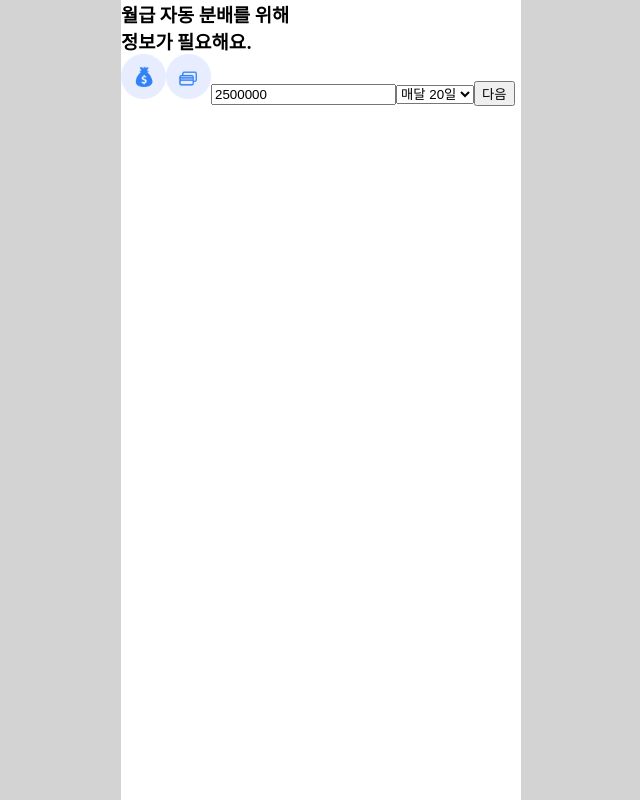
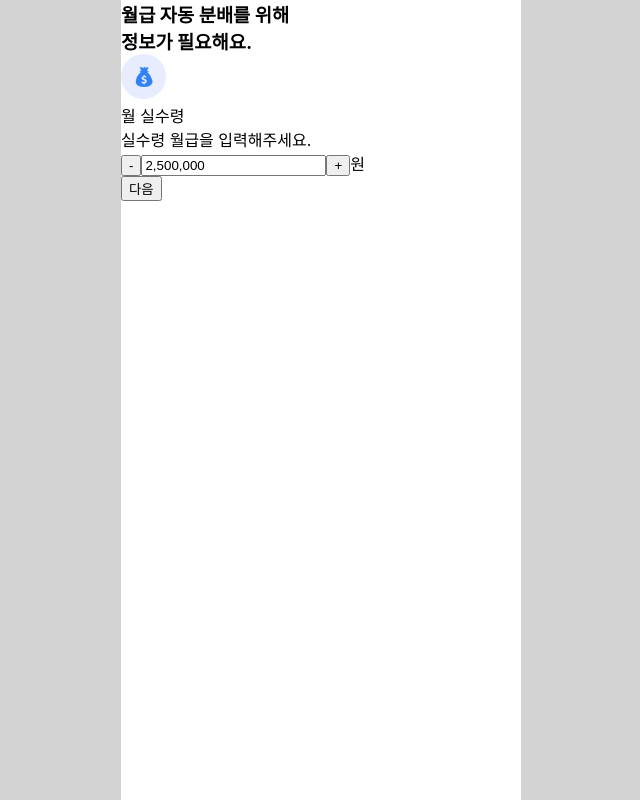
Before and after one commit to inthhh/bufl_fe, a React (Create React App) app: page /sign/salary-info in a window 1280 px wide. Shown: the whole page, without its empty margins (319-959 px from the left). Built offline with nearby package versions, Linux system fonts and the light colour scheme.

Commit message:
feat: 월급 입력 및 월급일 선택 기능 추가

```diff
--- a/src/SignOn/pages/SalaryInfoPage.tsx
+++ b/src/SignOn/pages/SalaryInfoPage.tsx
@@ -3,32 +3,77 @@ import { useNavigate } from "react-router-dom";
 import "../style/style.css";
 import MoneyImg from "../images/money.png";
 import DateImg from "../images/date.png";
+
 function SalaryInfoPage() {
   const navigate = useNavigate();
+  const [step, setStep] = useState(1);
   const [salary, setSalary] = useState(2500000);
-  const [payday, setPayday] = useState("매달 20일");
+  const [payday, setPayday] = useState("20일");
+
+  const formatSalary = (value: number) => value.toLocaleString();
+
+  const handleSalaryChange = (e: React.ChangeEvent<HTMLInputElement>) => {
+    const rawValue = e.target.value.replace(/\D/g, "");
+    setSalary(Number(rawValue) || 0);
+  };
+
+  const adjustSalary = (amount: number) => {
+    setSalary((prevSalary) => Math.max(0, prevSalary + amount));
+  };
+
+  const paydayOptions = Array.from(
+    { length: 31 },
+    (_, i) => `${i + 1}일`
+  ).concat("말일");
 
   return (
+    <div>
+      {step === 1 ? (
         <div>
           <h3>
             월급 자동 분배를 위해
             <br /> 정보가 필요해요.
           </h3>
-      <img src={MoneyImg} alt="money" width="45px"/>
-      <img src={DateImg} alt="date" width="45px"/>
+          <img src={MoneyImg} alt="money" width="45px" />
+          <p>월 실수령</p>
+          <p>실수령 월급을 입력해주세요.</p>
+
+          <div>
+            <button onClick={() => adjustSalary(-500000)}>-</button>
             <input
-        type="number"
-        value={salary}
-        onChange={(e) => setSalary(Number(e.target.value))}
+              type="text"
+              value={formatSalary(salary)}
+              onChange={handleSalaryChange}
             />
+            <button onClick={() => adjustSalary(500000)}>+</button>
+            <span>원</span>
+          </div>
+
+          <button onClick={() => setStep(2)}>다음</button>
+        </div>
+      ) : (
+        <div>
+          <h3>
+            월급 자동 분배를 위해
+            <br /> 정보가 필요해요.
+          </h3>
+          <img src={DateImg} alt="date" width="45px" />
+          <p>월급일</p>
+
+          <span>매달</span>
           <select value={payday} onChange={(e) => setPayday(e.target.value)}>
-        <option>매달 10일</option>
-        <option>매달 15일</option>
-        <option>매달 20일</option>
-        <option>매달 25일</option>
+            {paydayOptions.map((day) => (
+              <option key={day} value={day}>
+                {day}
+              </option>
+            ))}
           </select>
 
+          <p>{payday} 새벽에 월급 쪼개기를 진행할게요.</p>
+
           <button onClick={() => navigate("/sign/interest")}>다음</button>
+        </div>
+      )}
     </div>
   );
 }
```
Lines whose indentation alone changed are shown as unchanged.
